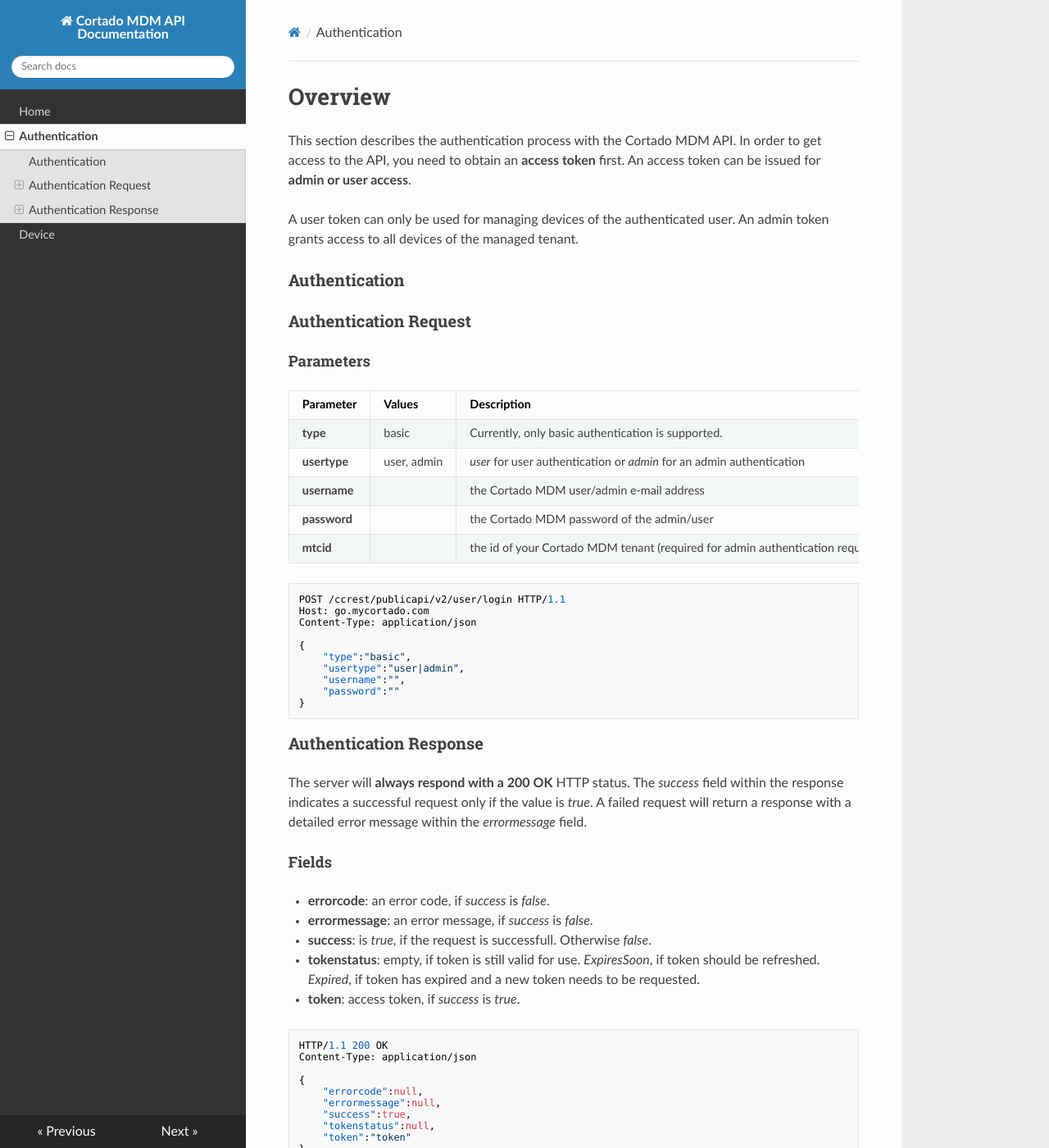
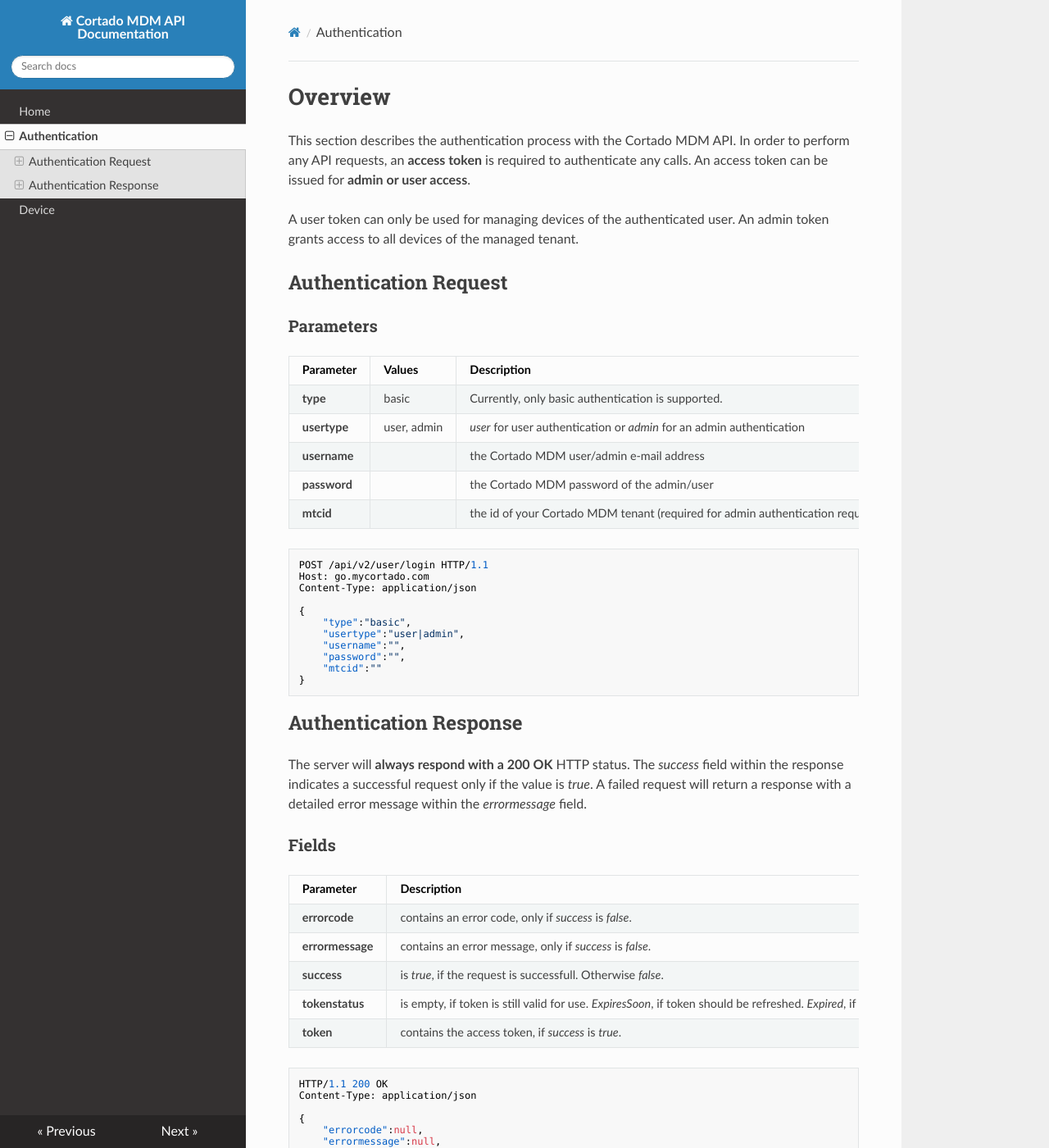
Before and after one commit to cortado-mobile-solutions/apidoc-mdm, an MkDocs documentation site: the page built from docs/auth.md, in a window 1280 px wide and 1400 px high. Shown: the whole window at 82% size. Built offline with MkDocs 1.6.1, drawn with Linux system fonts in a browser that asks for light colours; nearby versions of some CDN libraries.

Commit message:
added tables

````diff
--- a/docs/auth.md
+++ b/docs/auth.md
@@ -1,14 +1,12 @@
 # Overview
 
-This section describes the authentication process with the Cortado MDM API. In order to get access to the API, you need to obtain an **access token** first. An access token can be issued for **admin or user access**.
+This section describes the authentication process with the Cortado MDM API. In order to perform any API requests, an **access token** is required to authenticate any calls. An access token can be issued for **admin or user access**.
 
 A user token can only be used for managing devices of the authenticated user. An admin token grants access to all devices of the managed tenant.
 
-### Authentication
+## Authentication Request
 
-### Authentication Request
-
-#### Parameters
+### Parameters
 
 | Parameter | Values | Description |
 | ------------ | ------------- | ------------ |
@@ -19,7 +17,7 @@ A user token can only be used for managing devices of the authenticated user. An
 | **mtcid** |  | the id of your Cortado MDM tenant (required for admin authentication request only) |
 
 ```json
-POST /ccrest/publicapi/v2/user/login HTTP/1.1
+POST /api/v2/user/login HTTP/1.1
 Host: go.mycortado.com
 Content-Type: application/json
 
@@ -27,20 +25,24 @@ Content-Type: application/json
     "type":"basic",
     "usertype":"user|admin",
     "username":"",
-    "password":""
+    "password":"",
+    "mtcid":""
 }
 ```
 
-### Authentication Response
+## Authentication Response
 
 The server will **always respond with a 200 OK** HTTP status. The *success* field within the response indicates a successful request only if the value is *true*. A failed request will return a response with a detailed error message within the *errormessage* field.
 
-#### Fields
-* **errorcode**: an error code, if *success* is *false*.
-* **errormessage**: an error message, if *success* is *false*.
-* **success**: is *true*, if the request is successfull. Otherwise *false*.
-* **tokenstatus**: empty, if token is still valid for use. *ExpiresSoon*, if token should be refreshed. *Expired*, if token has expired and a new token needs to be requested.
-* **token**: access token, if *success* is *true*.
+### Fields
+
+| Parameter | Description |
+| ------------ | ------------ |
+| **errorcode** | contains an error code, only if *success* is *false*. |
+| **errormessage**  | contains an error message, only if *success* is *false*. |
+| **success**  | is *true*, if the request is successfull. Otherwise *false*. |
+| **tokenstatus**  | is empty, if token is still valid for use. *ExpiresSoon*, if token should be refreshed. *Expired*, if token has expired and a new token needs to be requested. |
+| **token** | contains the access token, if *success* is *true*. |
 
 ```json
 HTTP/1.1 200 OK
@@ -51,6 +53,6 @@ Content-Type: application/json
     "errormessage":null,
     "success":true,
     "tokenstatus":null,
-    "token":"token"
+    "token":"token..."
 }
 ```
````
Also changed, not shown: docs/device.md (+5 -5 lines).
